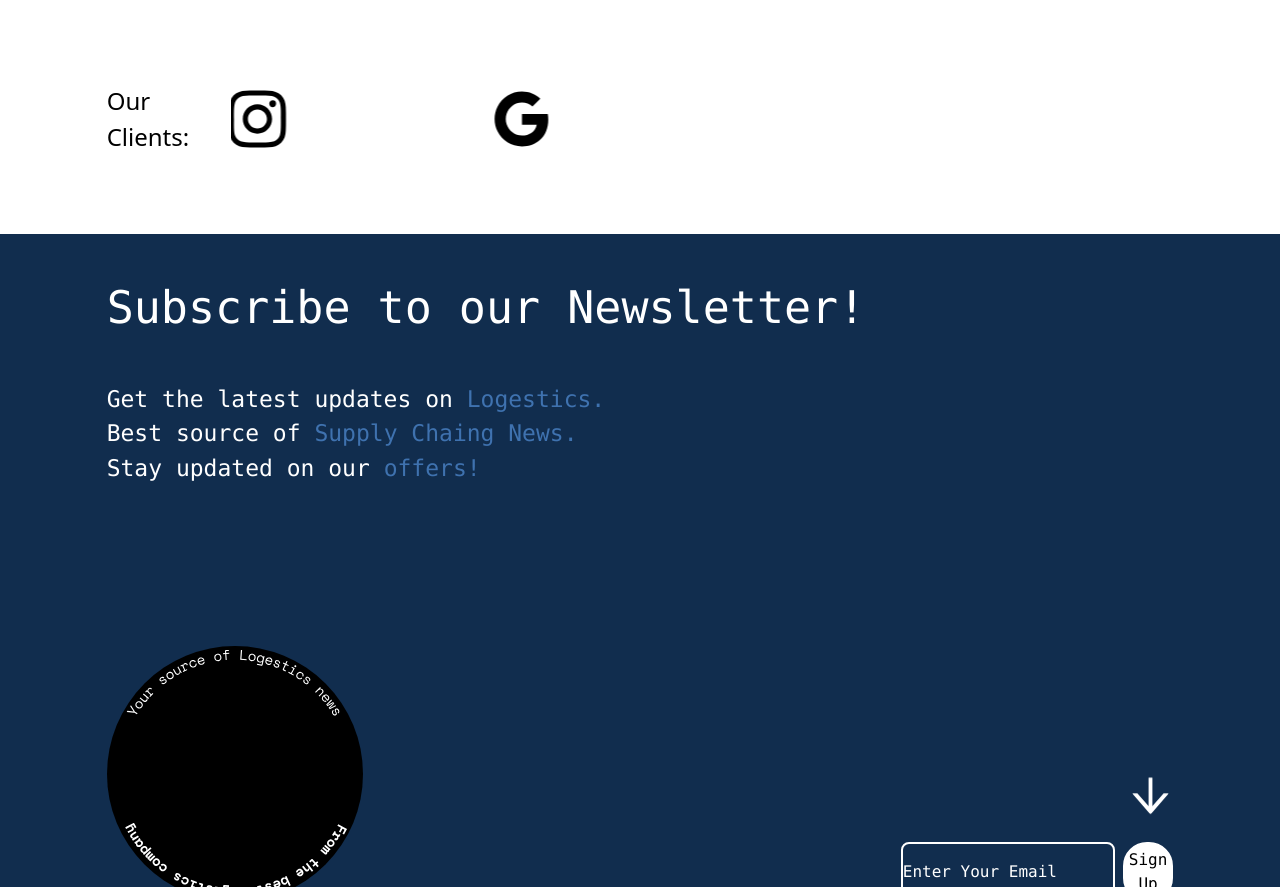
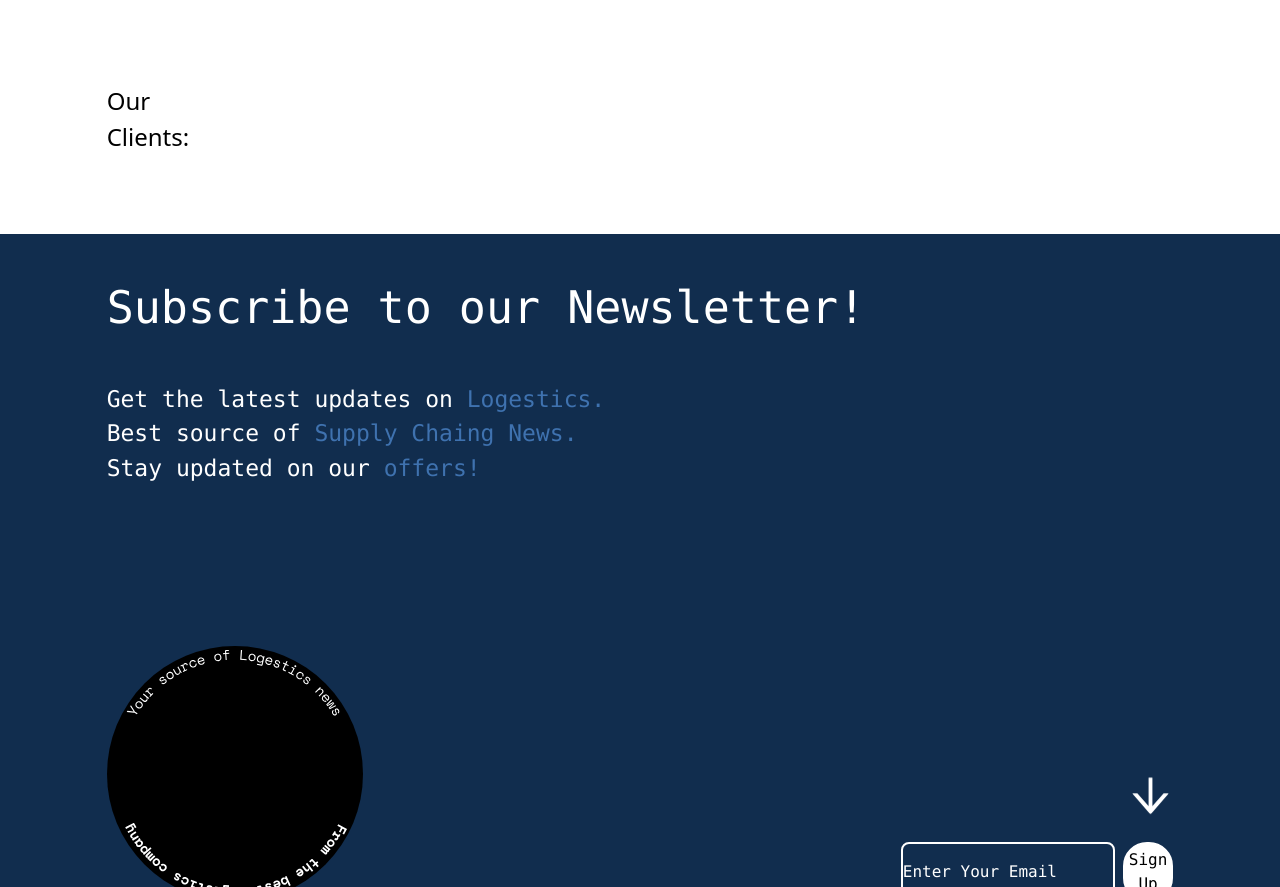
Before and after one commit to Anku5hn/Worldlink, a React (Vite) app: page / in a window 1280 px wide. Shown: the part 2398-3285 px from the top of the page. Built offline with nearby package versions, Linux system fonts and the light colour scheme.

Commit message:
v1.3.2 Marquee Animation Fix

```diff
--- a/src/index.css
+++ b/src/index.css
@@ -53,7 +53,7 @@
     animation: right-to-left 1s ease-in-out;
 }
 .animate-marquee{
-    animation: marquee-rtl 7s linear infinite;
+    animation: marquee-rtl 6s linear infinite;
 }
 /*Logo Text Shadow*/
 .text-shadow{
```
